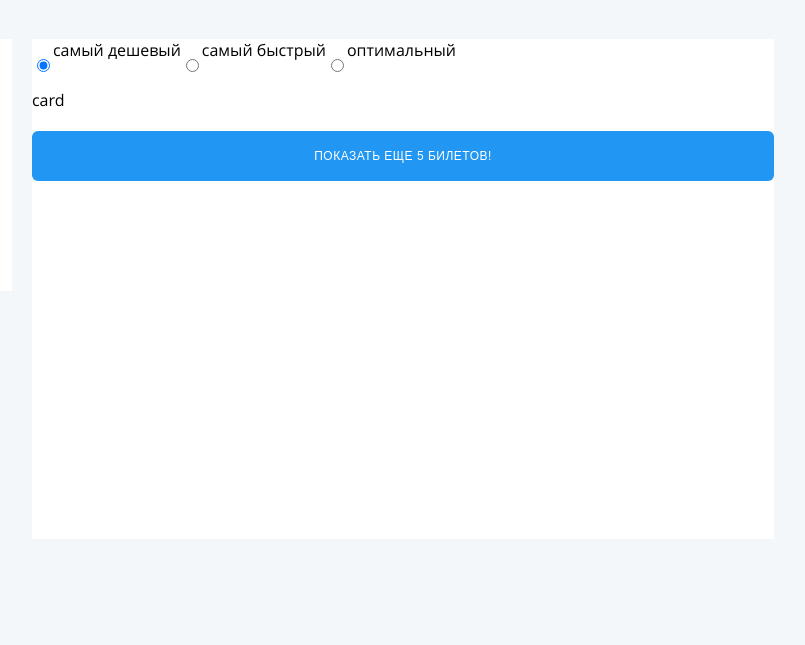
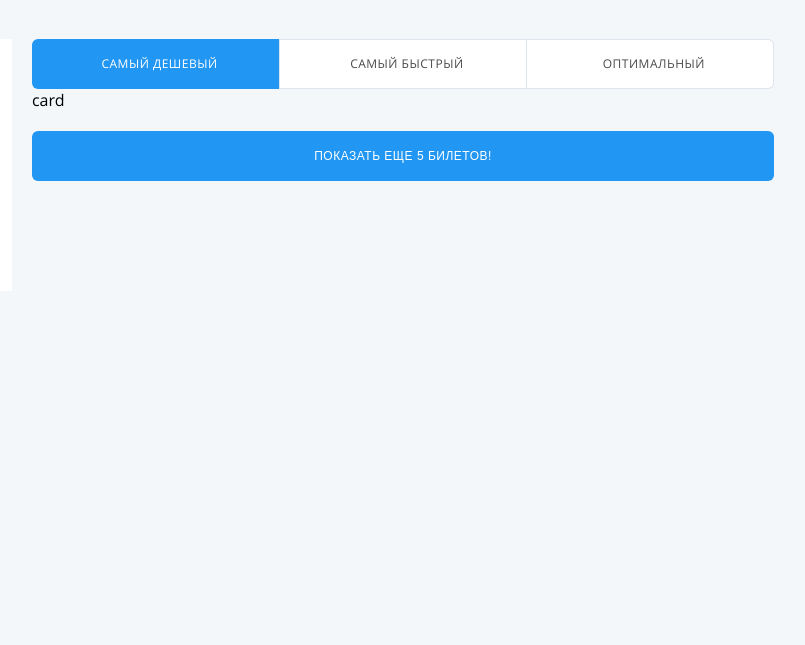
Before and after one commit to tpodkur/Aviasales, a React app: page / in a window 1280 px wide. Shown: the part 155-800 px from the top of the page, without its empty margins (406-1211 px from the left). Built offline with nearby package versions, Linux system fonts and the light colour scheme.

Commit message:
add styles for sort bar

```diff
--- a/src/components/content-block/content-block.module.scss
+++ b/src/components/content-block/content-block.module.scss
@@ -2,7 +2,6 @@
   flex-basis: 70%;
   min-width: 300px;
   height: 500px;
-  background-color: white;
 }
 
 .show-tickets {
--- a/src/components/sort/sort.js
+++ b/src/components/sort/sort.js
@@ -5,12 +5,18 @@ import classes from './sort.module.scss';
 const Sort = () => {
   return (
     <div className={classes.sort}>
-      <input type="radio" id="cheepest" className={classes.sort__option} checked />
-      <label htmlFor="cheepest">самый дешевый</label>
-      <input type="radio" id="fastest" className={classes.sort__option} />
-      <label htmlFor="fastest">самый быстрый</label>
-      <input type="radio" id="optimal" className={classes.sort__option} />
-      <label htmlFor="optimal">оптимальный</label>
+      <label className={`${classes.sort__option} ${classes.radio}`}>
+        <input type="radio" className={classes.radio__input} checked />
+        самый дешевый
+      </label>
+      <label className={`${classes.sort__option} ${classes.radio}`}>
+        <input type="radio" className={classes.radio__input} />
+        самый быстрый
+      </label>
+      <label className={`${classes.sort__option} ${classes.radio}`}>
+        <input type="radio" className={classes.radio__input} />
+        оптимальный
+      </label>
     </div>
   );
 };
--- a/src/components/sort/sort.module.scss
+++ b/src/components/sort/sort.module.scss
@@ -3,27 +3,43 @@
   height: 50px;
   display: flex;
 
-  //&__option {
-  //  flex-basis: 50%;
-  //  border: 1px solid #DFE5EC;
-  //  background-color: white;
-  //  text-transform: uppercase;
-  //  font-size: 12px;
-  //  line-height: 20px;
-  //  letter-spacing: 0.5px;
-  //  font-weight: 600;
-  //  color: #4A4A4A;
-  //
-  //  &:first-child {
-  //    border-top-left-radius: 6px;
-  //    border-bottom-left-radius: 6px;
-  //    border-right: none;
-  //  }
-  //
-  //  &:nth-child(3) {
-  //    border-top-right-radius: 6px;
-  //    border-bottom-right-radius: 6px;
-  //    border-left: none;
-  //  }
-  //}
+  &__option {
+    flex-basis: 50%;
+  }
 }
+
+.radio {
+  background-color: white;
+  border: 1px solid #DFE5EC;
+  text-transform: uppercase;
+  font-size: 12px;
+  line-height: 20px;
+  letter-spacing: 0.5px;
+  font-weight: 600;
+  color: #4A4A4A;
+  display: flex;
+  justify-content: center;
+  align-items: center;
+
+  &:first-child {
+    border-top-left-radius: 6px;
+    border-bottom-left-radius: 6px;
+    border-right: none;
+  }
+
+  &:nth-child(3) {
+    border-top-right-radius: 6px;
+    border-bottom-right-radius: 6px;
+    border-left: none;
+  }
+
+  &__input {
+    appearance: none;
+  }
+}
+
+.radio:has(.radio__input:checked) {
+  background-color: #2196f3;
+  border: none;
+  color: white;
+}
```
